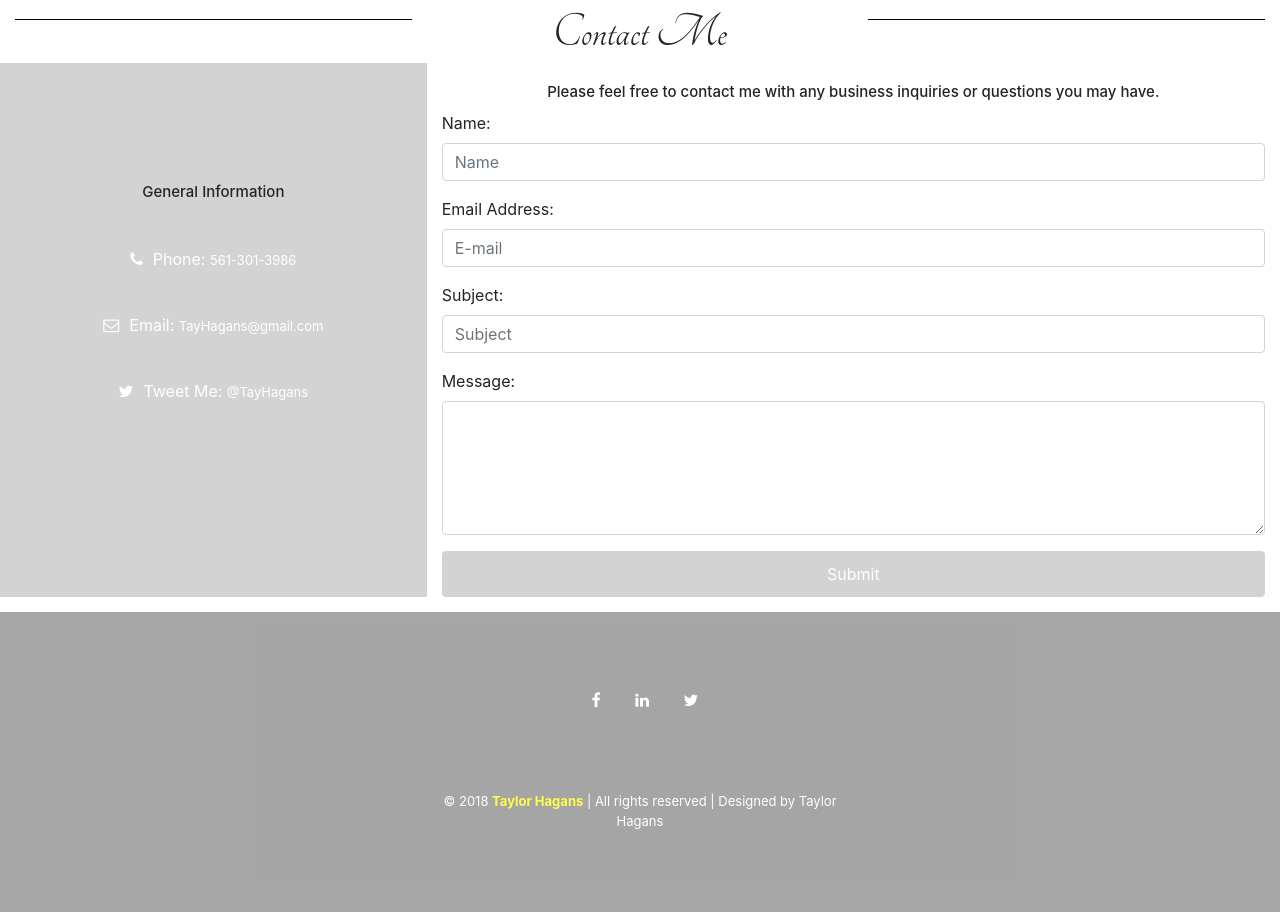
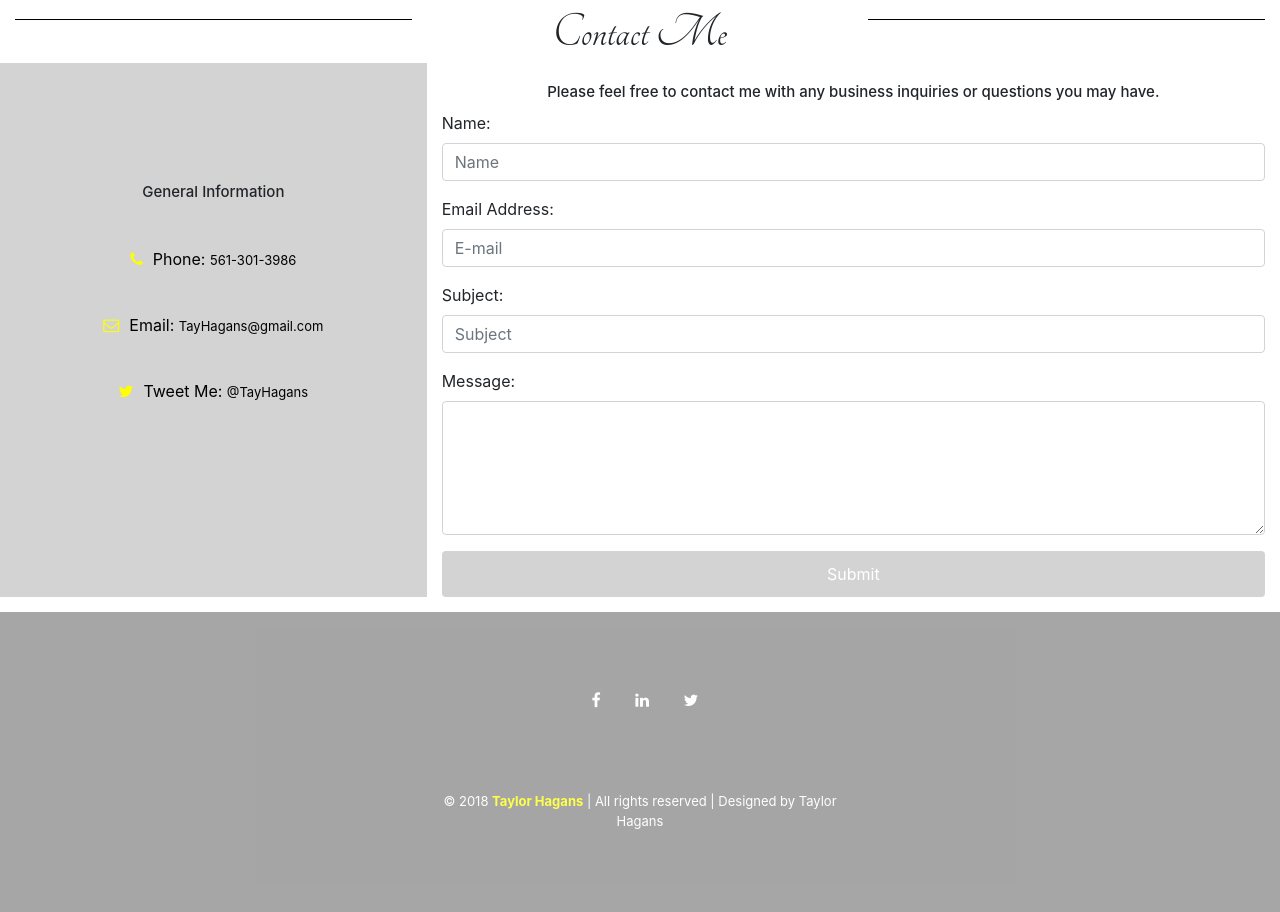
Before and after one commit to Tayhagans/portfolio, a plain HTML site: page index.html in a window 1280 px wide. Shown: the part 2167-3079 px from the top of the page. Drawn offline with nearby package versions, Linux system fonts and the light colour scheme.

Commit message:
updated icons

```diff
--- a/responsive.css
+++ b/responsive.css
@@ -302,16 +302,27 @@ h6 {
 }
 
 .contact-info li a  {
-    color: white;
+    color: black;
     margin-right: 20px;
 }
+  .contact-info li a:hover {
+/*     background-color: black;  */
+    color: yellow;
+/*     padding:10px;  */
 
+    font-weight: bolder;
+  }
+
+  .contact-info li i {
+    color: yellow;
+  }
 .contactInfo {
-    color: white;
+    color: black;
 }
 
 .contact-form {
     background-color: lightgray;
+
     /* opacity: 0.5;  */
 }
 
@@ -351,6 +362,10 @@ body {
     color: white;
     padding-top: 60px;
 }
+
+  .foot1:hover {
+    color: yellow;
+  }
 
 
 }
```
